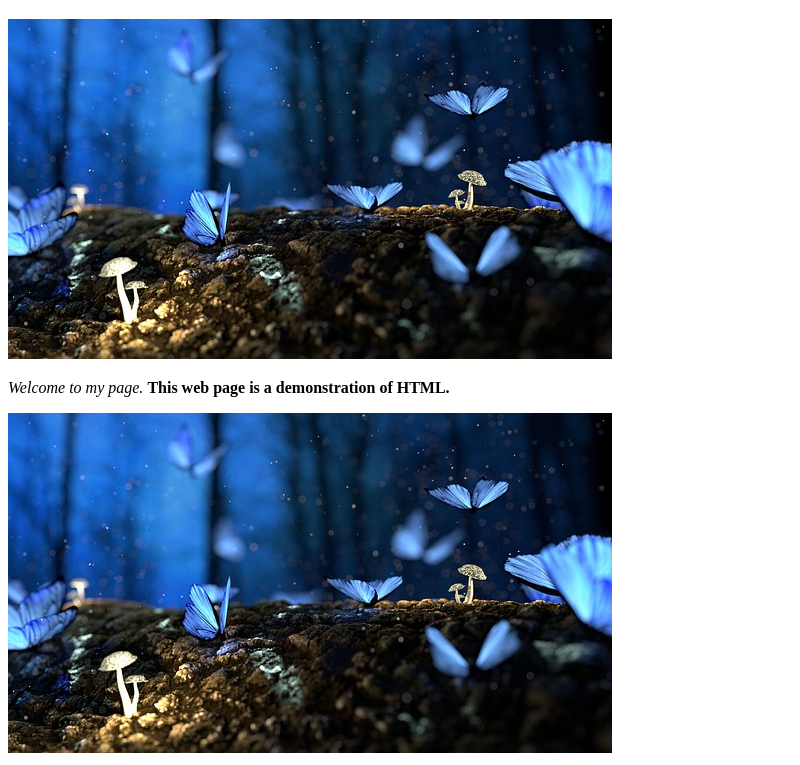
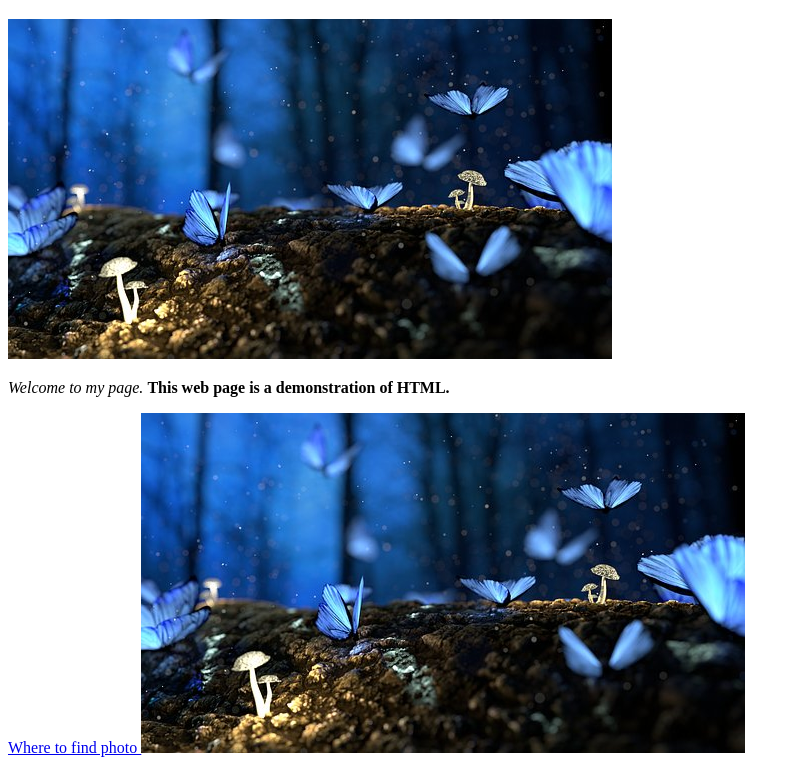
Before and after one commit to KyeLee143/First-Try, a plain HTML site: page index.html in a window 1280 px wide. Shown: the part 61-826 px from the top of the page, without its empty margins (0-800 px from the left). Drawn offline with Linux system fonts and the light colour scheme.

Commit message:
Update index.html

```diff
--- a/index.html
+++ b/index.html
@@ -11,6 +11,7 @@
    web page is a demonstration of
    HTML.</b>
   </p>
+   <a href="https://pixabay.com/images/search/butterfly/"> Where to find photo </a>
   <img src="ButterFlies.jpg" alt="forest blue butterflies"> <!-- src and alt are attribtes. alt will be read to users with impaired vison -->
  </body>
 </html> <!-- HTML closing tab -->
```
